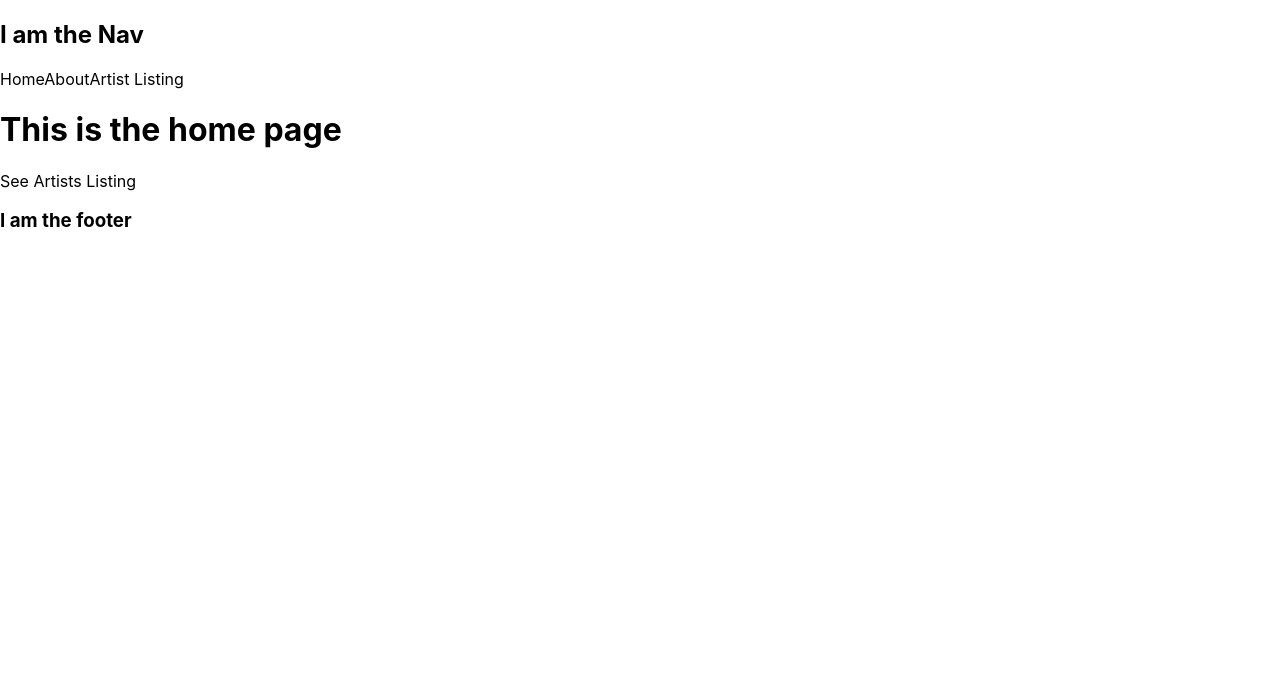
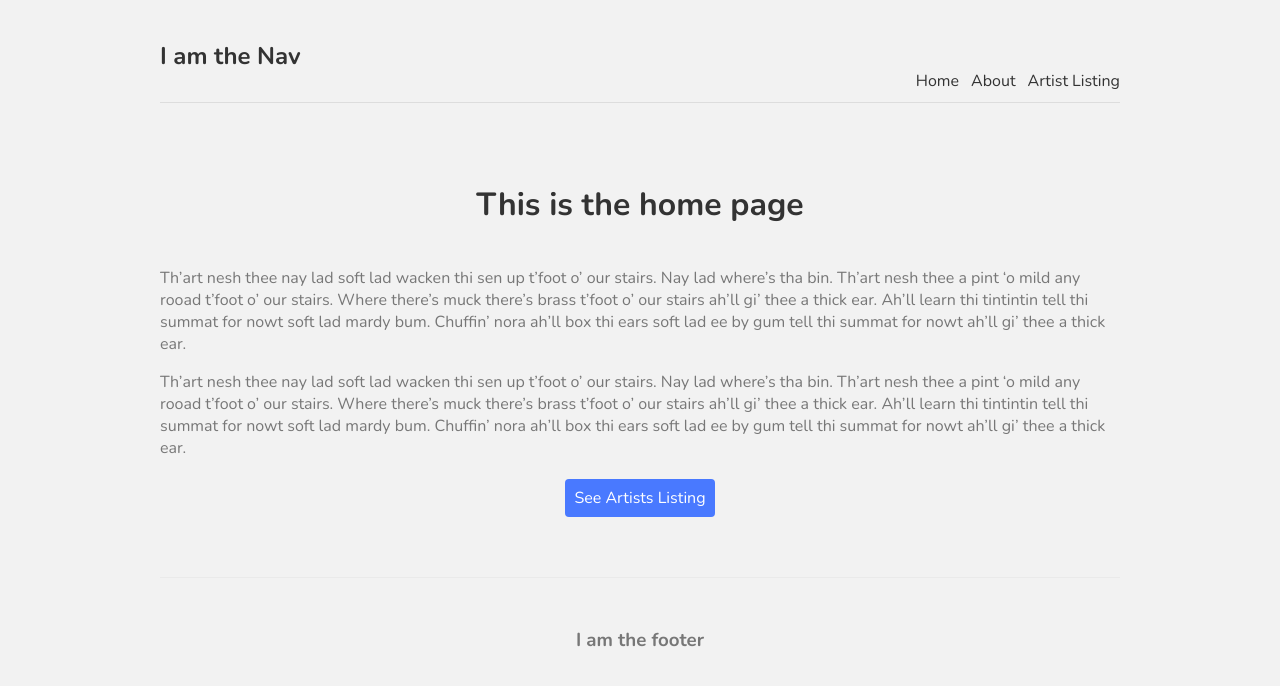
Before and after one commit to RuariDouglas/NextJS-App, a Next.js app: page / in a window 1280 px wide. Shown: the top 686 px of the page. Built offline with nearby package versions, Linux system fonts and the light colour scheme.

Commit message:
Create 404 page

```diff
--- a/pages/index.js
+++ b/pages/index.js
@@ -9,9 +9,25 @@ import styles from "../styles/Home.module.css";
 export default function Home() {
   return (
     <div>
-      <h1>This is the home page</h1>
+      <h1 className={styles.title}>This is the home page</h1>
+      <p className={styles.text}>
+        Th’art nesh thee nay lad soft lad wacken thi sen up t’foot o’ our
+        stairs. Nay lad where’s tha bin. Th’art nesh thee a pint ‘o mild any
+        rooad t’foot o’ our stairs. Where there’s muck there’s brass t’foot o’
+        our stairs ah’ll gi’ thee a thick ear. Ah’ll learn thi tintintin tell
+        thi summat for nowt soft lad mardy bum. Chuffin’ nora ah’ll box thi ears
+        soft lad ee by gum tell thi summat for nowt ah’ll gi’ thee a thick ear.
+      </p>
+      <p className={styles.text}>
+        Th’art nesh thee nay lad soft lad wacken thi sen up t’foot o’ our
+        stairs. Nay lad where’s tha bin. Th’art nesh thee a pint ‘o mild any
+        rooad t’foot o’ our stairs. Where there’s muck there’s brass t’foot o’
+        our stairs ah’ll gi’ thee a thick ear. Ah’ll learn thi tintintin tell
+        thi summat for nowt soft lad mardy bum. Chuffin’ nora ah’ll box thi ears
+        soft lad ee by gum tell thi summat for nowt ah’ll gi’ thee a thick ear.
+      </p>
       <Link href="/artists">
-        <a>See Artists Listing</a>
+        <a className={styles.btn}>See Artists Listing</a>
       </Link>
     </div>
   );
--- a/styles/Home.module.css
+++ b/styles/Home.module.css
@@ -1,122 +1,20 @@
-.container {
-  min-height: 100vh;
-  padding: 0 0.5rem;
-  display: flex;
-  flex-direction: column;
-  justify-content: center;
-  align-items: center;
+.title {
+    color: #333;
+    padding-bottom: 20px;
+    text-align: center;
 }
 
-.main {
-  padding: 5rem 0;
-  flex: 1;
-  display: flex;
-  flex-direction: column;
-  justify-content: center;
-  align-items: center;
+.text {
+    color: #777;
 }
 
-.footer {
-  width: 100%;
-  height: 100px;
-  border-top: 1px solid #eaeaea;
-  display: flex;
-  justify-content: center;
-  align-items: center;
+.btn {
+    display: block;
+    width: 150px;
+    padding: 8px 0;
+    margin: 20px auto;
+    background: #4979ff;
+    border-radius: 4px;
+    color: white;
+    text-align: center;
 }
-
-.footer img {
-  margin-left: 0.5rem;
-}
-
-.footer a {
-  display: flex;
-  justify-content: center;
-  align-items: center;
-}
-
-.title a {
-  color: #0070f3;
-  text-decoration: none;
-}
-
-.title a:hover,
-.title a:focus,
-.title a:active {
-  text-decoration: underline;
-}
-
-.title {
-  margin: 0;
-  line-height: 1.15;
-  font-size: 4rem;
-}
-
-.title,
-.description {
-  text-align: center;
-}
-
-.description {
-  line-height: 1.5;
-  font-size: 1.5rem;
-}
-
-.code {
-  background: #fafafa;
-  border-radius: 5px;
-  padding: 0.75rem;
-  font-size: 1.1rem;
-  font-family: Menlo, Monaco, Lucida Console, Liberation Mono, DejaVu Sans Mono,
-    Bitstream Vera Sans Mono, Courier New, monospace;
-}
-
-.grid {
-  display: flex;
-  align-items: center;
-  justify-content: center;
-  flex-wrap: wrap;
-  max-width: 800px;
-  margin-top: 3rem;
-}
-
-.card {
-  margin: 1rem;
-  flex-basis: 45%;
-  padding: 1.5rem;
-  text-align: left;
-  color: inherit;
-  text-decoration: none;
-  border: 1px solid #eaeaea;
-  border-radius: 10px;
-  transition: color 0.15s ease, border-color 0.15s ease;
-}
-
-.card:hover,
-.card:focus,
-.card:active {
-  color: #0070f3;
-  border-color: #0070f3;
-}
-
-.card h3 {
-  margin: 0 0 1rem 0;
-  font-size: 1.5rem;
-}
-
-.card p {
-  margin: 0;
-  font-size: 1.25rem;
-  line-height: 1.5;
-}
-
-.logo {
-  height: 1em;
-}
-
-@media (max-width: 600px) {
-  .grid {
-    width: 100%;
-    flex-direction: column;
-  }
-}
--- a/styles/globals.css
+++ b/styles/globals.css
@@ -1,16 +1,49 @@
-html,
+@import url("https://fonts.googleapis.com/css2?family=Nunito:wght@300;400;600;700&display=swap");
 body {
-  padding: 0;
-  margin: 0;
-  font-family: -apple-system, BlinkMacSystemFont, Segoe UI, Roboto, Oxygen,
-    Ubuntu, Cantarell, Fira Sans, Droid Sans, Helvetica Neue, sans-serif;
+  background: #f2f2f2;
+  color: #333;
+  font-family: "Nunito";
 }
 
 a {
-  color: inherit;
+  color: #333;
   text-decoration: none;
 }
 
-* {
-  box-sizing: border-box;
+.content {
+  max-width: 960px;
+  margin: 0 auto;
 }
+
+nav {
+  margin: 10px auto 80px;
+  padding: 10px 0;
+  display: flex;
+  justify-content: flex-end;
+  align-items: flex-end;
+  border-bottom: 1px solid #ddd;
+}
+
+nav a {
+  margin-left: 12px;
+}
+
+nav .logo {
+  margin-right: auto;
+}
+.not-found {
+  text-align: center;
+}
+.not-found a {
+  color: #4979ff;
+  text-decoration: underline;
+}
+
+footer {
+  display: block;
+  text-align: center;
+  padding: 30px 0;
+  margin-top: 60px;
+  color: #777;
+  border-top: 1px solid #eaeaea;
+}
```
Also changed, not shown: pages/404.js (added, +29 -0 lines), styles/Artists.module.css (added).
